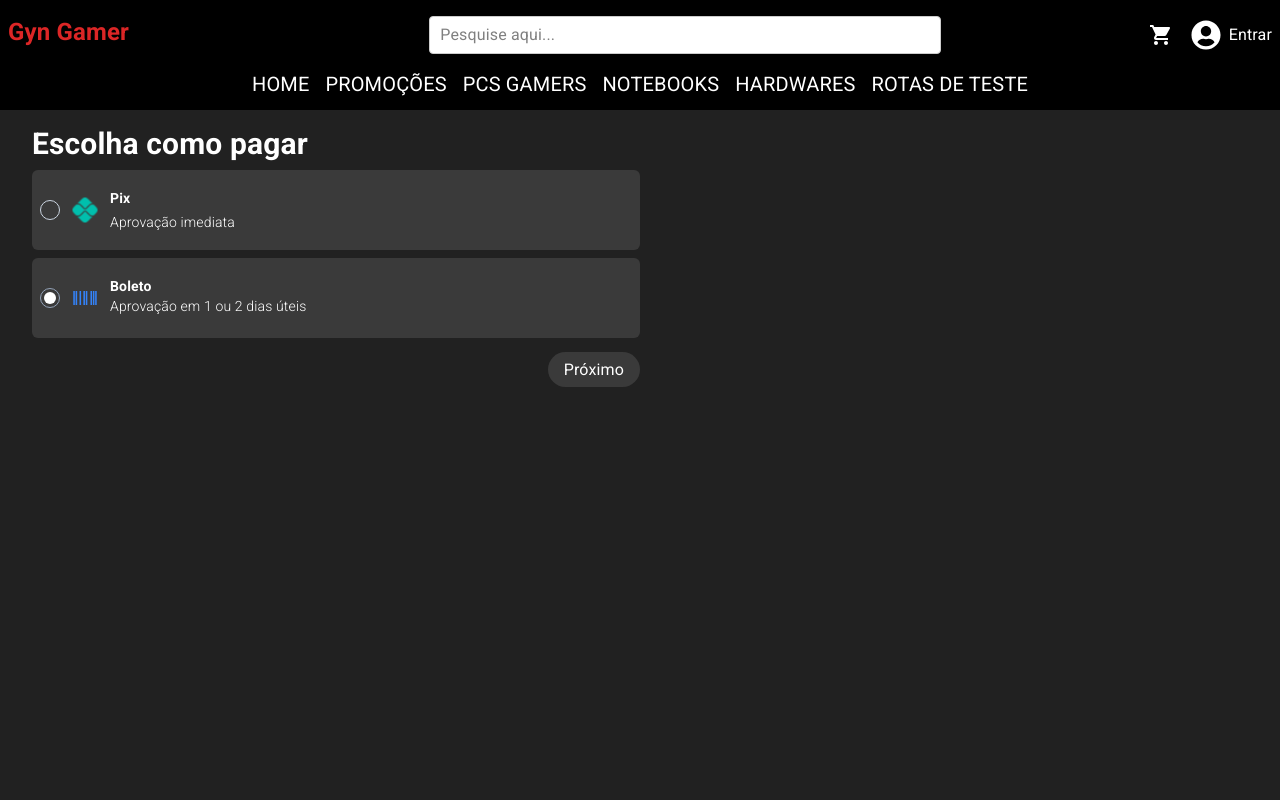
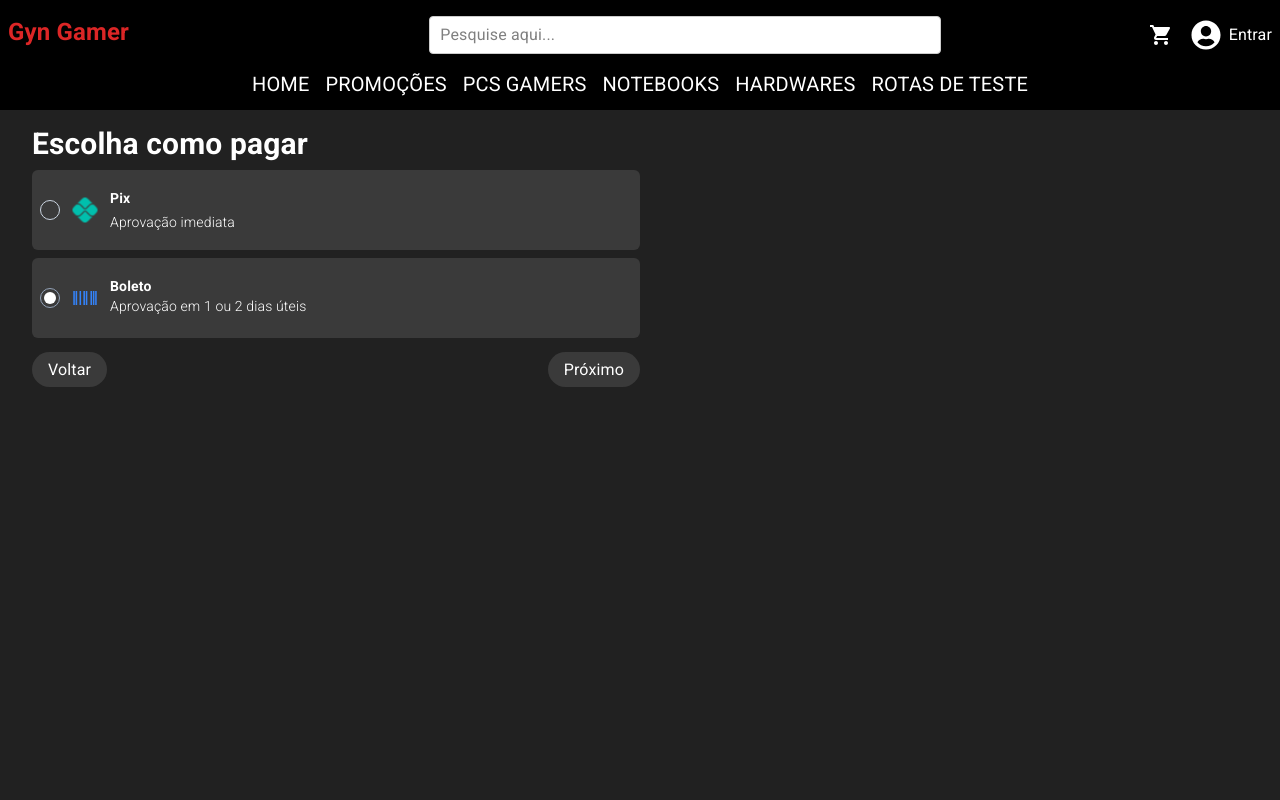
Before and after one commit to Rein4ldoAlv3s/gyn-gamer, a React (Vite) app: page /escolha-pagamento in a window 1280 px wide. Both pictures are taken after a click on the label 50 px from the left and 298 px from the top of the page. Shown: the top 800 px of the page. Built offline with nearby package versions, Linux system fonts and the light colour scheme.

Commit message:
voltar button

```diff
--- a/src/components/EscolhaPagamento.tsx
+++ b/src/components/EscolhaPagamento.tsx
@@ -87,11 +87,17 @@ const EscolhaPagamento = () => {
                     </div>
                 </div>
 
-                {checkboxValue !== 0 &&
-                    <div className='mt-5 text-end'>
-                        <Link to={`/pagamento-escolhido/${checkboxValue}`} className='mt-3 bg-customGrayHover text-white text-center py-2 px-4 rounded-full hover:bg-gray-500 w-56'>Próximo</Link>
+                <div className='flex mt-5 justify-between'>
+                    <div>
+                        <Link to="/escolha-endereco-entrega" className=' bg-customGrayHover text-white text-center py-2 px-4 rounded-full hover:bg-gray-500 w-56'>Voltar</Link>
                     </div>
-                }
+
+                    {checkboxValue !== 0 &&
+                        <div>
+                            <Link to={`/pagamento-escolhido/${checkboxValue}`} className='bg-customGrayHover text-white text-center py-2 px-4 rounded-full hover:bg-gray-500 w-56'>Próximo</Link>
+                        </div>
+                    }
+                </div>
 
             </div>
 
--- a/src/components/PagamentoEscolhido.tsx
+++ b/src/components/PagamentoEscolhido.tsx
@@ -53,6 +53,7 @@ const PagamentoEscolhido = () => {
 
     return (
         <div>
+            <div>
                 {id === "1" &&
                     <div>
                         <h1 className='text-xl'>Utilize o QRCode ou a URL para pagamento do Pix</h1>
@@ -75,6 +76,17 @@ const PagamentoEscolhido = () => {
                         </div>
                     </div>
                 }
+                {id === "2" &&
+                    <div>
+                        <h1>Pagamento por Boleto</h1>
+                        <img
+                            src="https://scontent.fudi1-1.fna.fbcdn.net/v/t1.6435-9/69608029_1367304000095537_8154214927234498560_n.png?_nc_cat=108&ccb=1-7&_nc_sid=127cfc&_nc_eui2=AeHFcL-Tprz8tkXnGb-CIWIillfOJOwZAW-WV84k7BkBbxAc6wVVpzYk0MPBESBe586o-ZjKLTo8vzP_XnGchqMz&_nc_ohc=il2slloa1T4Q7kNvgHGIR3w&_nc_oc=AdiMULsJ0HheKGZ7Qm8zjlHJ62OtrMSu285kXUTMoGOAmwGRCZ_mB9Ys_eT3aqiDiB0&_nc_zt=23&_nc_ht=scontent.fudi1-1.fna&_nc_gid=AjBHuZeCCOP8qgWfI3NNE5A&oh=00_AYGvrmAfOoKiH7ERIKgmNK6rNK45kNTSwNQkpqTC3plD9Q&oe=67F79857"
+                            alt=""
+                            className='w-1/2 mt-3'
+                        />
+                    </div>
+                }
+            </div>
         </div>
     )
 }
```
Lines whose indentation alone changed are shown as unchanged.
